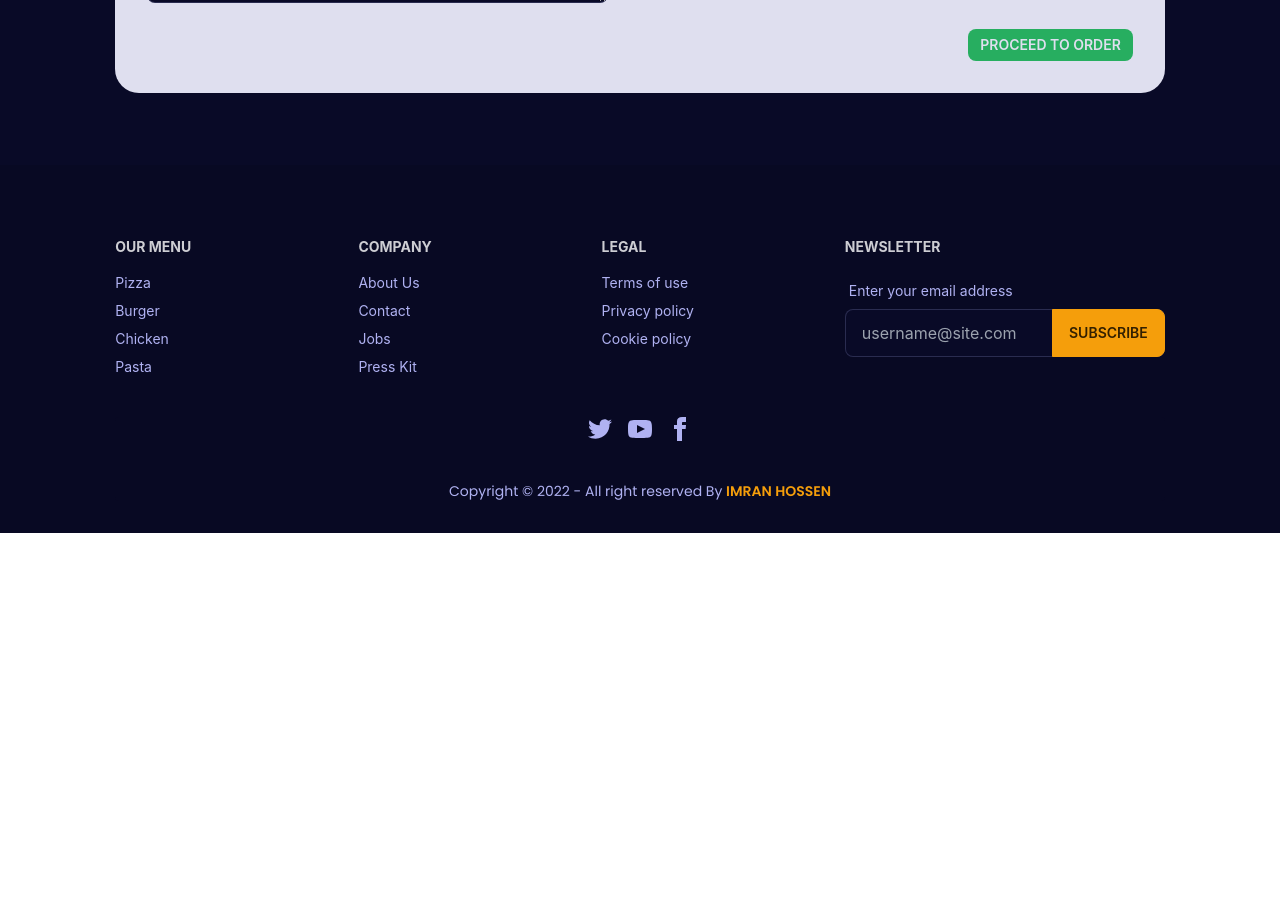
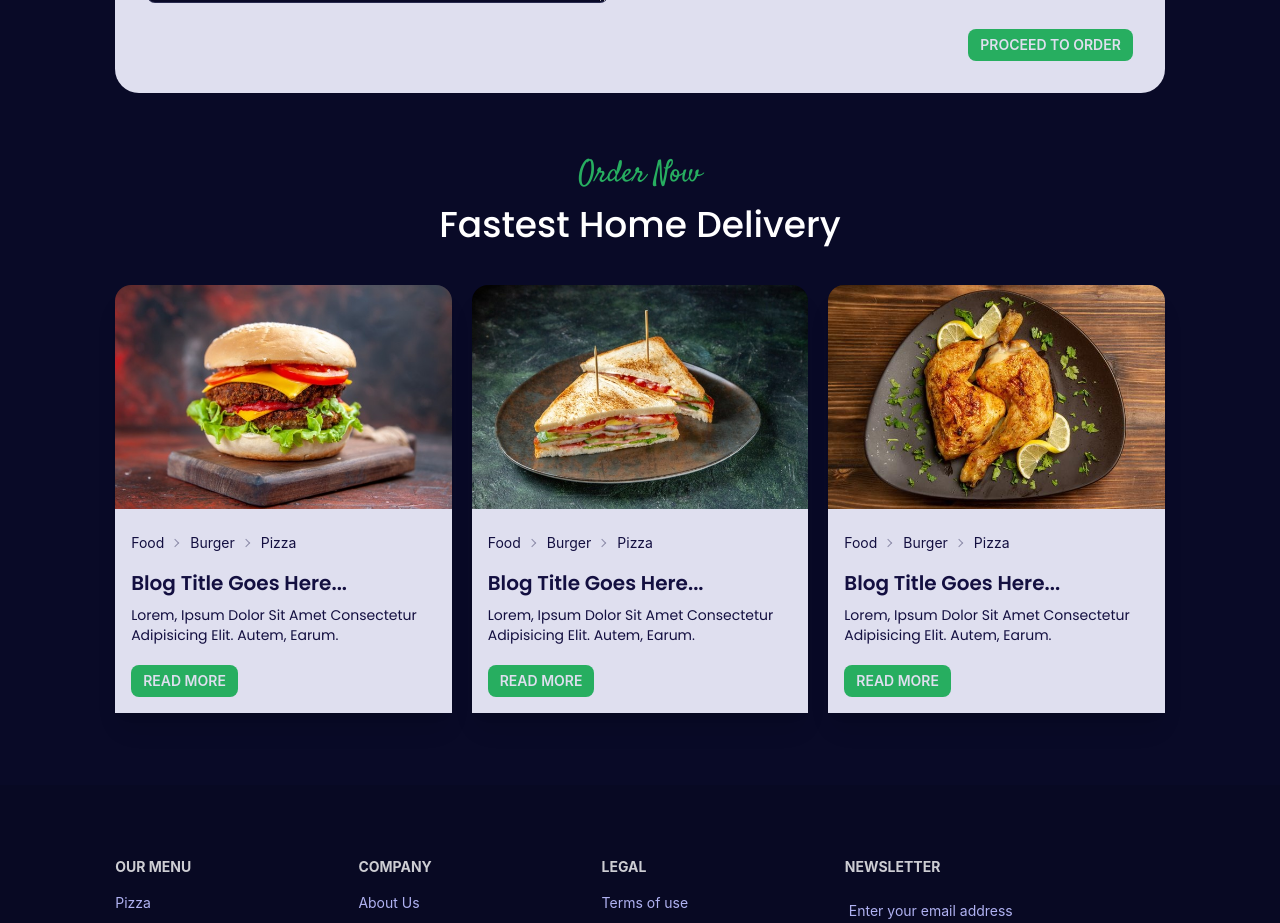
Before and after one commit to ImRanKhan81m/MERN-Stack-Food-Order-Project, a React (Create React App) app in the folder client-side/: page / in a window 1280 px wide. Shown: the part 4440-5363 px from the top of the page. Before the commit the page ends 4973 px from the top, so only its background shows below. Built offline with nearby package versions, Linux system fonts and the light colour scheme.

Commit message:
finally done:

```diff
--- /dev/null
+++ b/client-side/src/Components/Blog/Blog.js
@@ -0,0 +1,68 @@
+import React from 'react';
+import img1 from '../../assets/image/blog-img-1.jpg'
+import img2 from '../../assets/image/blog-img-2.jpg'
+import img3 from '../../assets/image/blog-img-3.jpg'
+
+const Blog = () => {
+    return (
+        <div className='mid-container about'>
+            <h6 className='text-success text-3xl text-center'>Order Now</h6>
+            <h2 className='lg:text-4xl md:text-4xl sm:text-4xl text-3xl text-secondary my-3 text-center font-medium'>Fastest Home Delivery</h2>
+            <div className=' grid lg:grid-cols-3 md:grid-cols-3 sm:grid-cols-2 gap-5 mt-10'>
+                <div class="card card-compact bg-base-100 shadow-xl">
+                    <figure><img src={img1} alt="Blog" /></figure>
+                    <div class="card-body bg-neutral">
+                        <div class="text-sm breadcrumbs">
+                            <ul className='text-warning'>
+                                <li className='duration-300 hover:text-success'><a>Food</a></li>
+                                <li className='duration-300 hover:text-success'><a>Burger</a></li>
+                                <li className='duration-300 hover:text-success'><a>Pizza</a></li>
+                            </ul>
+                        </div>
+                        <h2 class="text-xl font-semibold text-warning">Blog Title Goes Here...</h2>
+                        <p className='text-warning'>Lorem, Ipsum Dolor Sit Amet Consectetur Adipisicing Elit. Autem, Earum.</p>
+                        <div class="card-actions justify-start">
+                            <button class="btn btn-success text-neutral butn btn-sm mt-3">Read More</button>
+                        </div>
+                    </div>
+                </div>
+                <div class="card card-compact bg-base-100 shadow-xl">
+                    <figure><img src={img2} alt="Blog" /></figure>
+                    <div class="card-body bg-neutral">
+                        <div class="text-sm breadcrumbs">
+                            <ul className='text-warning'>
+                                <li className='duration-300 hover:text-success'><a>Food</a></li>
+                                <li className='duration-300 hover:text-success'><a>Burger</a></li>
+                                <li className='duration-300 hover:text-success'><a>Pizza</a></li>
+                            </ul>
+                        </div>
+                        <h2 class="text-xl font-semibold text-warning">Blog Title Goes Here...</h2>
+                        <p className='text-warning'>Lorem, Ipsum Dolor Sit Amet Consectetur Adipisicing Elit. Autem, Earum.</p>
+                        <div class="card-actions justify-start">
+                            <button class="btn btn-success text-neutral butn btn-sm mt-3">Read More</button>
+                        </div>
+                    </div>
+                </div>
+                <div class="card card-compact bg-base-100 shadow-xl">
+                    <figure><img src={img3} alt="Blog" /></figure>
+                    <div class="card-body bg-neutral">
+                        <div class="text-sm breadcrumbs">
+                            <ul className='text-warning'>
+                                <li className='duration-300 hover:text-success'><a>Food</a></li>
+                                <li className='duration-300 hover:text-success'><a>Burger</a></li>
+                                <li className='duration-300 hover:text-success'><a>Pizza</a></li>
+                            </ul>
+                        </div>
+                        <h2 class="text-xl font-semibold text-warning">Blog Title Goes Here...</h2>
+                        <p className='text-warning'>Lorem, Ipsum Dolor Sit Amet Consectetur Adipisicing Elit. Autem, Earum.</p>
+                        <div class="card-actions justify-start">
+                            <button class="btn btn-success text-neutral butn btn-sm mt-3">Read More</button>
+                        </div>
+                    </div>
+                </div>
+            </div>
+        </div>
+    );
+};
+
+export default Blog;
--- a/client-side/src/Components/Home/Home.js
+++ b/client-side/src/Components/Home/Home.js
@@ -2,6 +2,7 @@ import React from 'react';
 import About from '../About/About';
 import Album from '../Album/Album';
 import Banner from '../Banner/Banner';
+import Blog from '../Blog/Blog';
 import Menu from '../Menu/Menu';
 import Order from '../Order/Order';
 import Popular from '../Popular/Popular';
@@ -15,6 +16,7 @@ const Home = () => {
             <Album/>
             <Menu/>
             <Order/>
+            <Blog/>
         </div>
     );
 };
```
